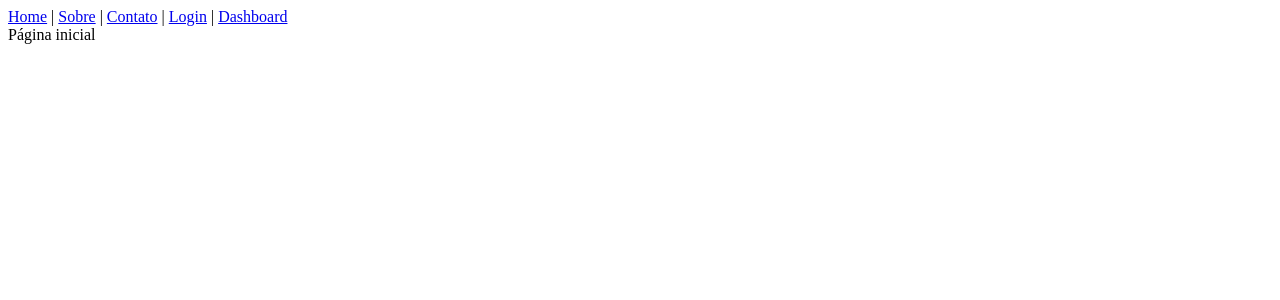
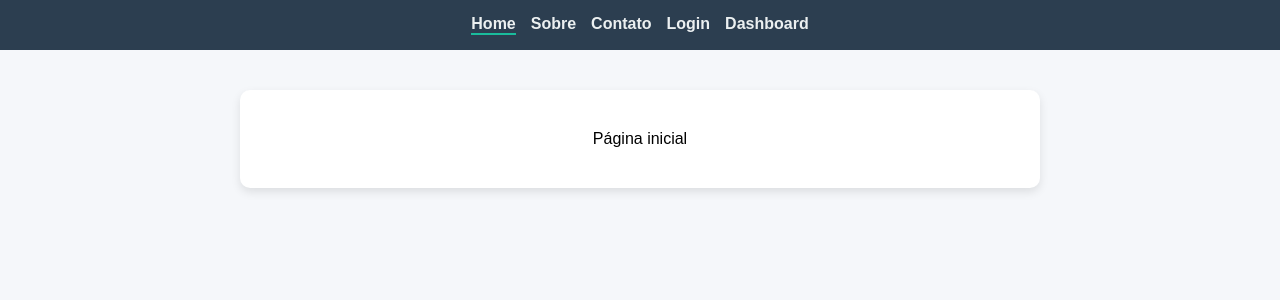
Before and after one commit to jota83/puc-devops, a Vue app: page / in a window 1280 px wide. Shown: the top 300 px of the page. Built offline with nearby package versions, Linux system fonts and the light colour scheme.

Commit message:
Ajuste visual básico

```diff
--- a/src/App.vue
+++ b/src/App.vue
@@ -1,15 +1,71 @@
-<script setup></script>
+<template>
+    <div id="app">
+        <nav class="nav">
+            <router-link to="/">Home</router-link>
+            <router-link to="/sobre">Sobre</router-link>
+            <router-link to="/contato">Contato</router-link>
+            <router-link to="/login">Login</router-link>
+            <router-link to="/dashboard">Dashboard</router-link>
+        </nav>
 
-<template>
-    <nav>
-        <router-link to="/">Home</router-link> |
-        <router-link to="/sobre">Sobre</router-link> |
-        <router-link to="/contato">Contato</router-link> |
-        <router-link to="/login">Login</router-link> |
-        <router-link to="/dashboard">Dashboard</router-link>
-    </nav>
-
-    <router-view />
+        <main class="container">
+            <router-view />
+        </main>
+    </div>
 </template>
 
-<style scoped></style>
+<style>
+/* Reset básico */
+* {
+    margin: 0;
+    padding: 0;
+    box-sizing: border-box;
+}
+
+/* Fonte e fundo */
+body {
+    font-family: Arial, sans-serif;
+    background: #f5f7fa;
+}
+
+/* Navbar */
+.nav {
+    background: #2c3e50;
+    padding: 15px;
+    display: flex;
+    gap: 15px;
+    justify-content: center;
+}
+
+.nav a {
+    color: #ecf0f1;
+    text-decoration: none;
+    font-weight: bold;
+    transition: 0.2s;
+}
+
+.nav a:hover {
+    color: #1abc9c;
+}
+
+/* Link ativo */
+.router-link-active {
+    border-bottom: 2px solid #1abc9c;
+}
+
+/* Container principal */
+.container {
+    max-width: 800px;
+    margin: 40px auto;
+    background: white;
+    padding: 40px;
+    border-radius: 10px;
+    box-shadow: 0 4px 10px rgba(0,0,0,0.1);
+    text-align: center;
+}
+
+/* Títulos */
+h1 {
+    color: #2c3e50;
+}
+</style>
```
